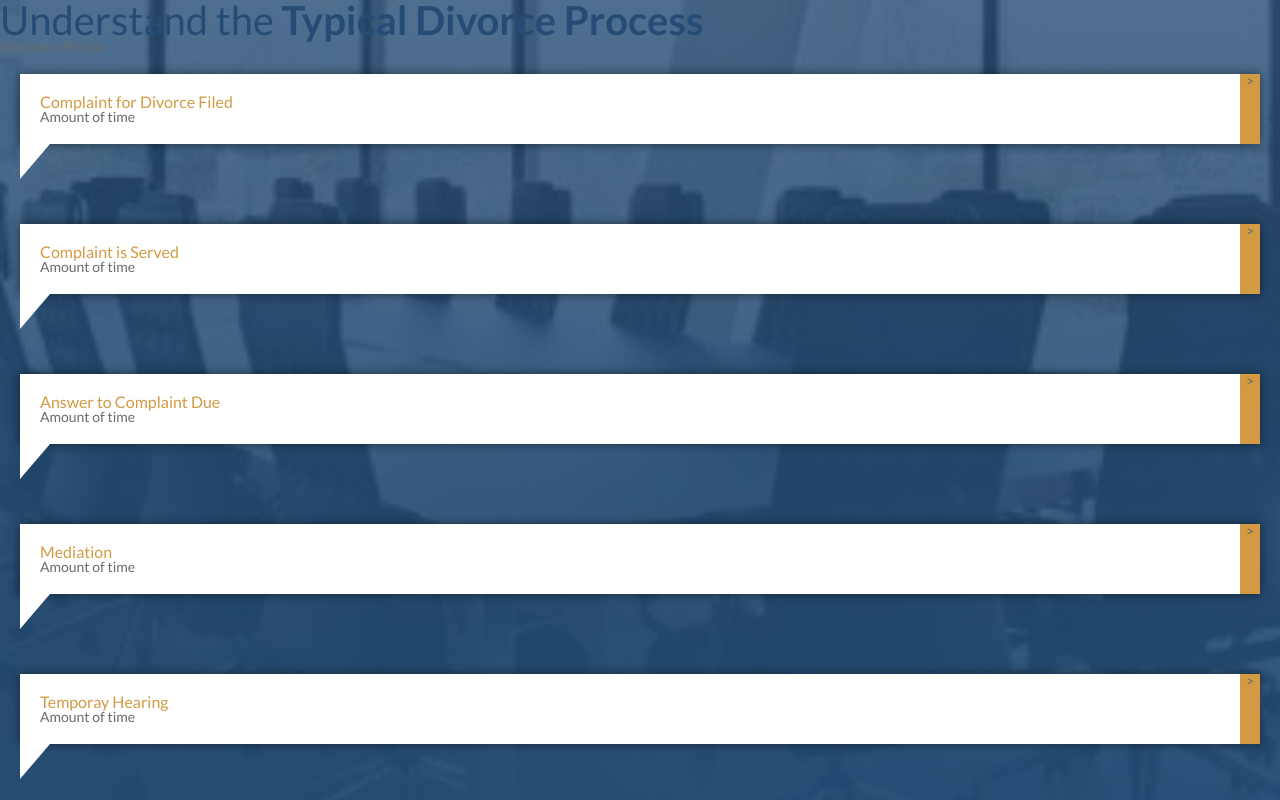
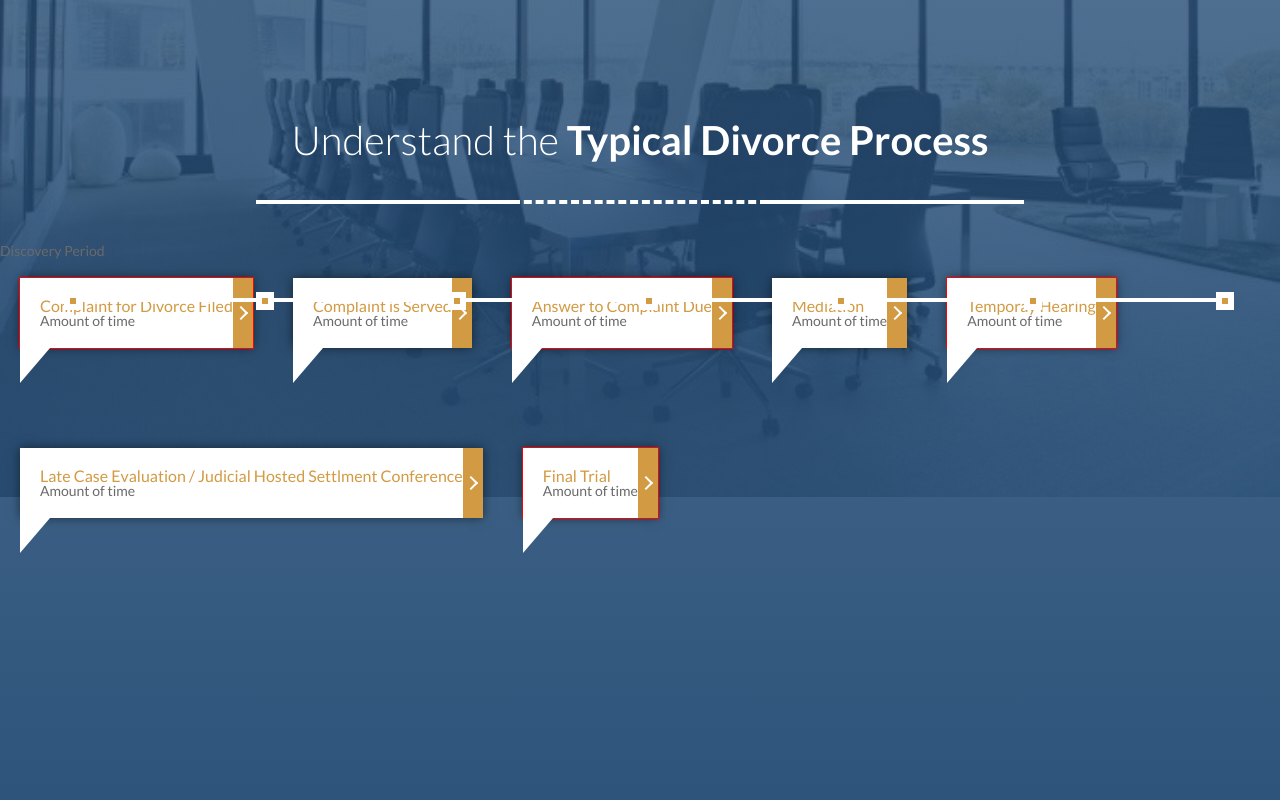
Before and after one commit to ksullivan-dev/dynamix-code-test, a plain HTML site: page index.html in a window 1280 px wide. Shown: the top 800 px of the page. Drawn offline with nearby package versions, Linux system fonts and the light colour scheme.

Commit message:
Checkpoint 2

```diff
--- a/index.html
+++ b/index.html
@@ -2,7 +2,7 @@
 <html>
     <head>
         <meta name="viewport" content="width=device-width, initial-scale=1" />
-        <link href='https://fonts.googleapis.com/css?family=Lato:400,700' rel='stylesheet' type='text/css'>
+        <link href='https://fonts.googleapis.com/css?family=Lato:300,400,700' rel='stylesheet' type='text/css'>
         <script src="https://ajax.googleapis.com/ajax/libs/jquery/1.11.3/jquery.min.js"></script>
         <script src="js/script.js"></script>
         <link rel="stylesheet" href="css/styles.css" />
@@ -14,37 +14,44 @@
         <div class="timeline-box">
             <h4>Complaint for Divorce Filed</h4>
             <p>Amount of time</p>
+            <a href="#" class="timeline-link"></a>
         </div>
 
         <div class="timeline-box">
             <h4>Complaint is Served</h4>
             <p>Amount of time</p>
+            <a href="#" class="timeline-link"></a>
         </div>
 
         <div class="timeline-box">
             <h4>Answer to Complaint Due</h4>
             <p>Amount of time</p>
+            <a href="#" class="timeline-link"></a>
         </div>
 
         <div class="timeline-box">
             <h4>Mediation</h4>
             <p>Amount of time</p>
+            <a href="#" class="timeline-link"></a>
         </div>
 
         <div class="timeline-box">
             <h4>Temporay Hearing</h4>
             <p>Amount of time</p>
+            <a href="#" class="timeline-link"></a>
         </div>
 
         <div class="timeline-box">
             <h4>Late Case Evaluation / Judicial Hosted Settlment Conference</h4>
             <p>Amount of time</p>
+            <a href="#" class="timeline-link"></a>
         </div>
 
         <div class="timeline-box">
             <h4>Final Trial</h4>
             <p>Amount of time</p>
+            <a href="#" class="timeline-link"></a>
         </div>
-        <div class="timeline-container"></div>
+        <div class="timeline-bar"></div>
     </body>
 </html>
--- a/js/script.js
+++ b/js/script.js
@@ -0,0 +1,19 @@
+$( function(){
+    var timelineEventNumber = $( '.timeline-box' ).length;
+
+    var timelineEvents = [];
+
+    for ( var i = 1; i <= timelineEventNumber; i++ ) {
+
+        var leftPct = ( i - 1) / ( timelineEventNumber - 1 ) * 100;
+
+        style = ' style="left: ' + leftPct + '%;"';
+
+
+        timelineEvents.push( '<div class="timeline-event event-' + i  +  '"' + style + ' />' );
+    }
+
+    $( '.timeline-bar' ).append( timelineEvents.join( '\n' ) );
+
+
+});
--- a/sass/_colors.scss
+++ b/sass/_colors.scss
@@ -1,4 +1,4 @@
 $primary: #244C75;
 $secondary: #D29A42;
 $text: #6A6A6A;
-$knockout: #FFFFFF
+$white: #FFFFFF
--- /dev/null
+++ b/sass/_header-separator.scss
@@ -0,0 +1,18 @@
+.header-separator {
+  border-bottom: 4px dashed $white;
+  width: 20%;
+  margin: 40px auto;
+  position: relative;
+  &:before, &:after {
+      content: '';
+      border-bottom: 4px solid #ffffff;
+      width: 100%;
+      display: block;
+      position: absolute;
+      top: 0;
+      left: 100%;
+  }
+  &:after {
+      left: -100%;
+  }
+}
--- a/sass/_main-container.scss
+++ b/sass/_main-container.scss
@@ -2,6 +2,6 @@
     background: -moz-linear-gradient(top,  rgba(36,76,117,0.8) 0%, rgba(36,76,117,1) 100%), url('../images/boardroom.jpg') center top no-repeat;
     background: -webkit-linear-gradient(top,  rgba(36,76,117,0.8) 0%,rgba(36,76,117,1) 100%), url('../images/boardroom.jpg') center top no-repeat;
     background: linear-gradient(to bottom,  rgba(36,76,117,0.8) 0%,rgba(36,76,117,1) 100%), url('../images/boardroom.jpg') center top no-repeat;
-    background-size: cover;
+    background-size: contain;
     min-height: 900px;
 }
--- /dev/null
+++ b/sass/_timeline-bar.scss
@@ -0,0 +1,16 @@
+.timeline-bar {
+    width: 90%;
+    margin: 40px auto;
+    height: 4px;
+    background: $white;
+    position: relative;
+}
+
+.timeline-event {
+    height: 6px;
+    width: 6px;
+    position: absolute;
+    top: -6px;
+    background: $secondary;
+    border: 6px solid $white;
+}
--- a/sass/_timeline-boxes.scss
+++ b/sass/_timeline-boxes.scss
@@ -4,33 +4,44 @@
     box-shadow: 0 0 10px rgba(0, 0, 0, 0.5);
     position: relative;
     margin: 20px 20px 80px;
+    float: left;
+    &:before, &:after {
+        content: '';
+        position: absolute;
     }
-
-.timeline-box:before {
-    content: '';
-    display: block;
+    &:before {
         height: 0;
         width: 0;
-    position: absolute;
         bottom: -35px;
         left: 0;
         border: 0 solid transparent;
-    //border: 20px solid transparent;
-    //border-bottom-width: 0;
         border-right-width: 30px;
         border-top: 35px solid white;
-
     }
-
-.timeline-box:after {
-    content: '>';
+    &:after {
         background: $secondary;
         height: 100%;
         width: 20px;
-    position: absolute;
         top: 0;
         right: 0;
         text-align: center;
-    vertical-align: middle;
-    line-height: 100%;
     }
+    &:nth-child(even) {
+        outline: 1px solid red;
+    }
+}
+
+.timeline-link {
+    display: block;
+    height: 8px;
+    width: 8px;
+    -ms-transform: rotate(-45deg);
+    -webkit-transform: rotate(-45deg);
+    transform: rotate(-45deg);
+    border-bottom: 2px solid white;
+    border-right: 2px solid white;
+    position: absolute;
+    right: 7px;
+    top: calc(50% - 5px);
+    z-index: 1;
+}
--- a/sass/_typography.scss
+++ b/sass/_typography.scss
@@ -7,13 +7,14 @@ body {
 
 h3 {
     font-size: 40px;
-    font-weight: normal;
-    color: $primary;
+    font-weight: 300;
+    color: $white;
+    text-align: center;
+    margin-top: 120px;
 }
 
 .header-emphasis {
     font-weight: bold;
-    color: $primary;
 }
 
 h4 {
--- a/sass/styles.scss
+++ b/sass/styles.scss
@@ -14,5 +14,11 @@ kyle@kitchensinkmarketing.com */
 /* Main Container */
 @import "main-container";
 
+/* Header Separator */
+@import "header-separator";
+
 /* Timeline Boxes */
 @import "timeline-boxes";
+
+/* Timeline Bar */
+@import "timeline-bar";
```
Also changed, not shown: css/styles.css, 1 other file. Lines whose indentation alone changed are shown as unchanged.
